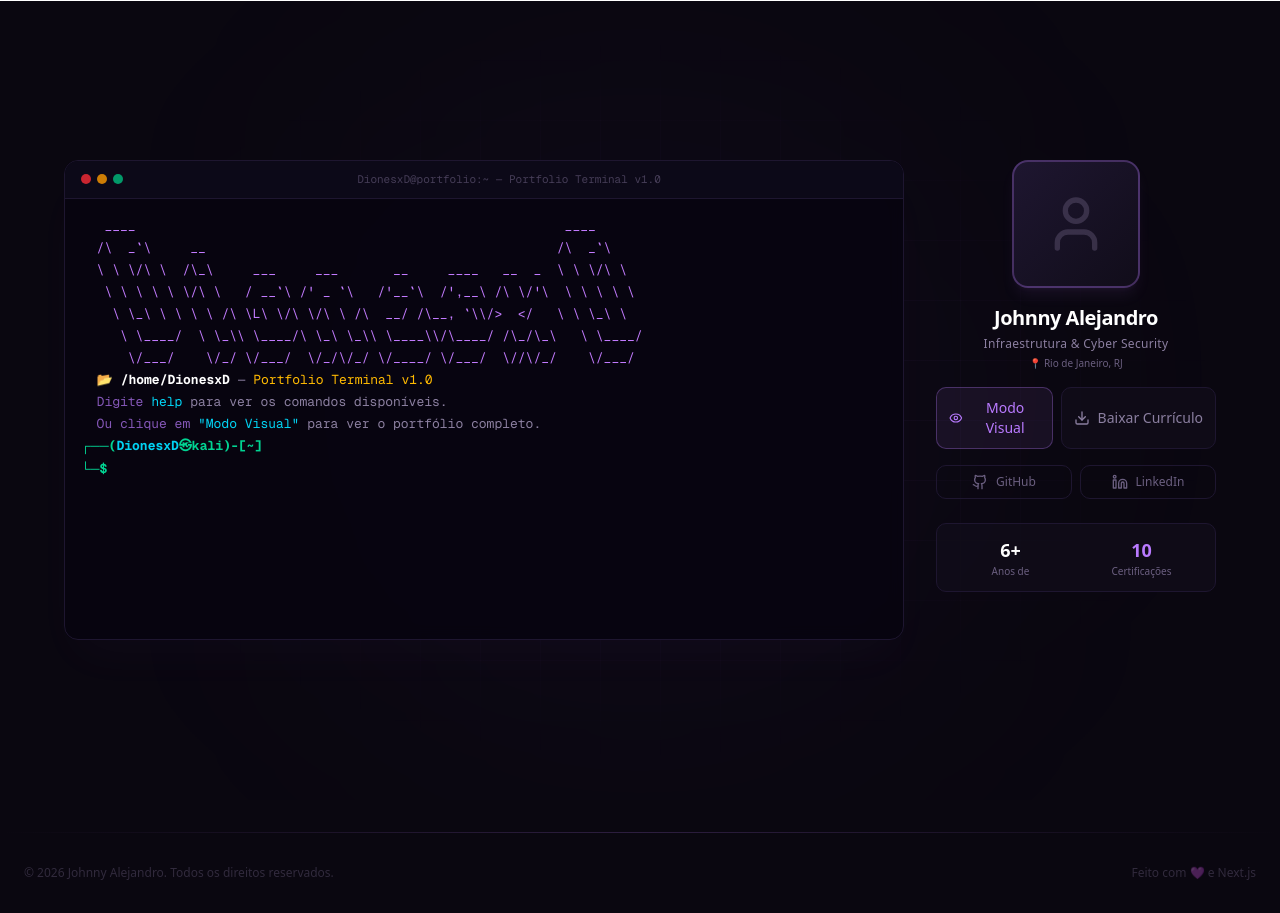
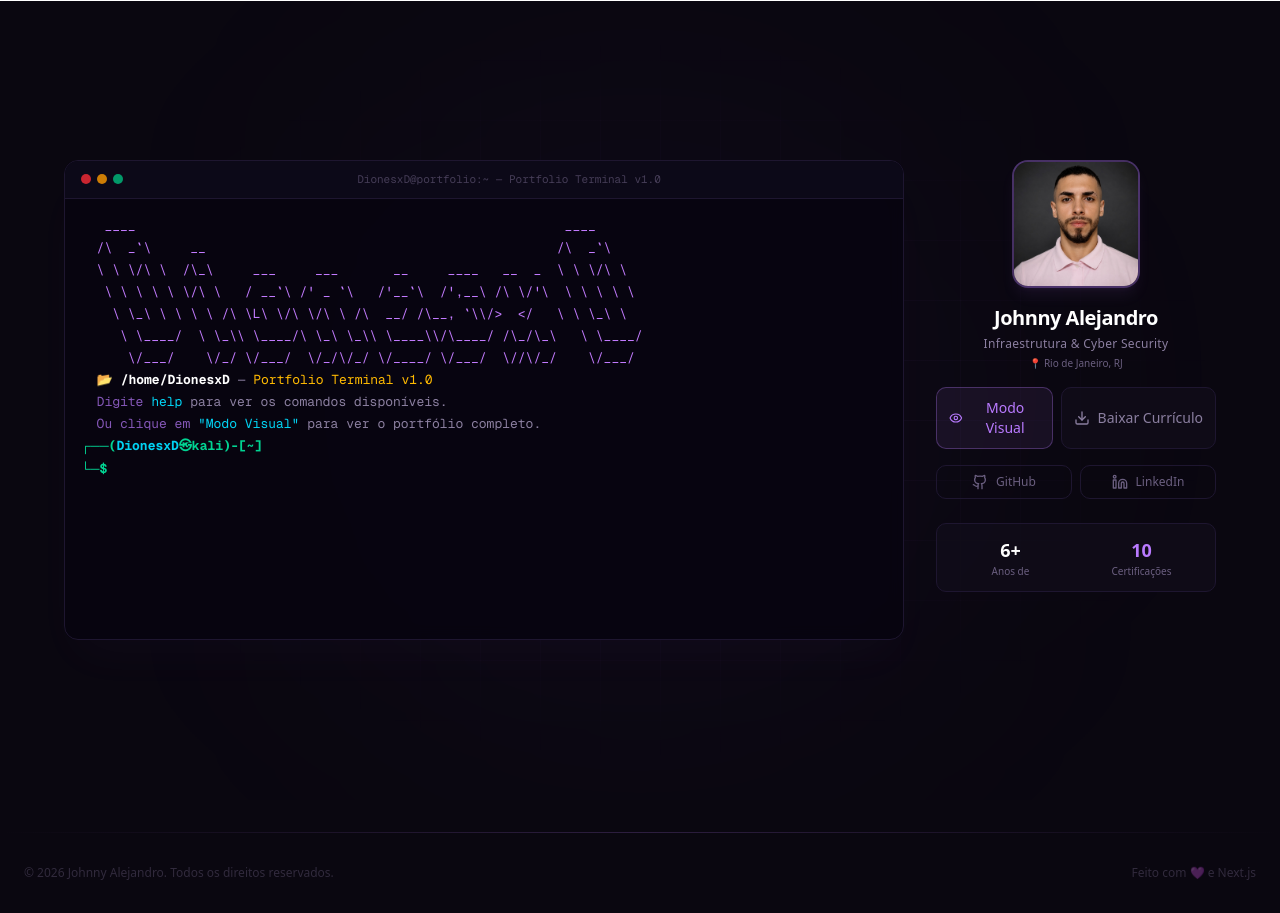
Before and after one commit to DionesxD/portfolio, a Next.js app: page / in a window 1280 px wide. Built offline with nearby package versions, Linux system fonts and the light colour scheme.

Commit message:
feat: atualizações e correções

```diff
--- a/src/components/portfolio/Hero.tsx
+++ b/src/components/portfolio/Hero.tsx
@@ -943,11 +943,13 @@ export default function Hero() {
             {/* Photo + Name — compact row on mobile */}
             <div className="flex items-center gap-4 lg:flex-col lg:items-center lg:gap-4">
               <div className="relative h-20 w-20 shrink-0 overflow-hidden rounded-2xl border-2 border-[#b97aff]/30 bg-gradient-to-br from-[#1e1630] to-[#110d1a] shadow-lg shadow-[#b97aff]/[0.08] lg:h-32 lg:w-32">
-                <div className="flex h-full w-full items-center justify-center">
-                  <User className="h-10 w-10 text-[#6b5f80]/40 lg:h-16 lg:w-16" />
-                </div>
-                <div className="absolute inset-0 animate-scanline bg-gradient-to-b from-transparent via-[#b97aff]/[0.03] to-transparent" />
-              </div>
+            <img
+              src="/foto.jpg"
+              alt="Johnny Alejandro"
+              className="h-full w-full object-cover"
+            />
+            <div className="absolute inset-0 animate-scanline bg-gradient-to-b from-transparent via-[#b97aff]/[0.03] to-transparent" />
+            </div>
 
               {/* Name & Title */}
               <div className="min-w-0 lg:text-center">
--- a/src/data/portfolio.ts
+++ b/src/data/portfolio.ts
@@ -95,10 +95,10 @@ export const devProjects: Project[] = [
     tags: ['PowerShell', 'Windows', 'Automação'],
     url: 'https://github.com/DionesxD/InstaladorProgramasEssenciais',
     icon: '⚡',
-    images: ['/images/dev/instaladorautonomo.png',
-            '/images/dev/instaladorautonomo2.png',
-            '/images/dev/instaladorautonomo3.png',
-            '/images/dev/instaladorautonomo4.png',
+    images: ['/projetos/dev-001-instalador.png',
+            '/projetos/dev-001-instalador2.png',
+            '/projetos/dev-001-instalador3.png',
+            '/projetos/dev-001-instalador4.png',
     ],
   },
   {
```
Also changed, not shown: 1 other file (tests, documents, lock files or other folders).
